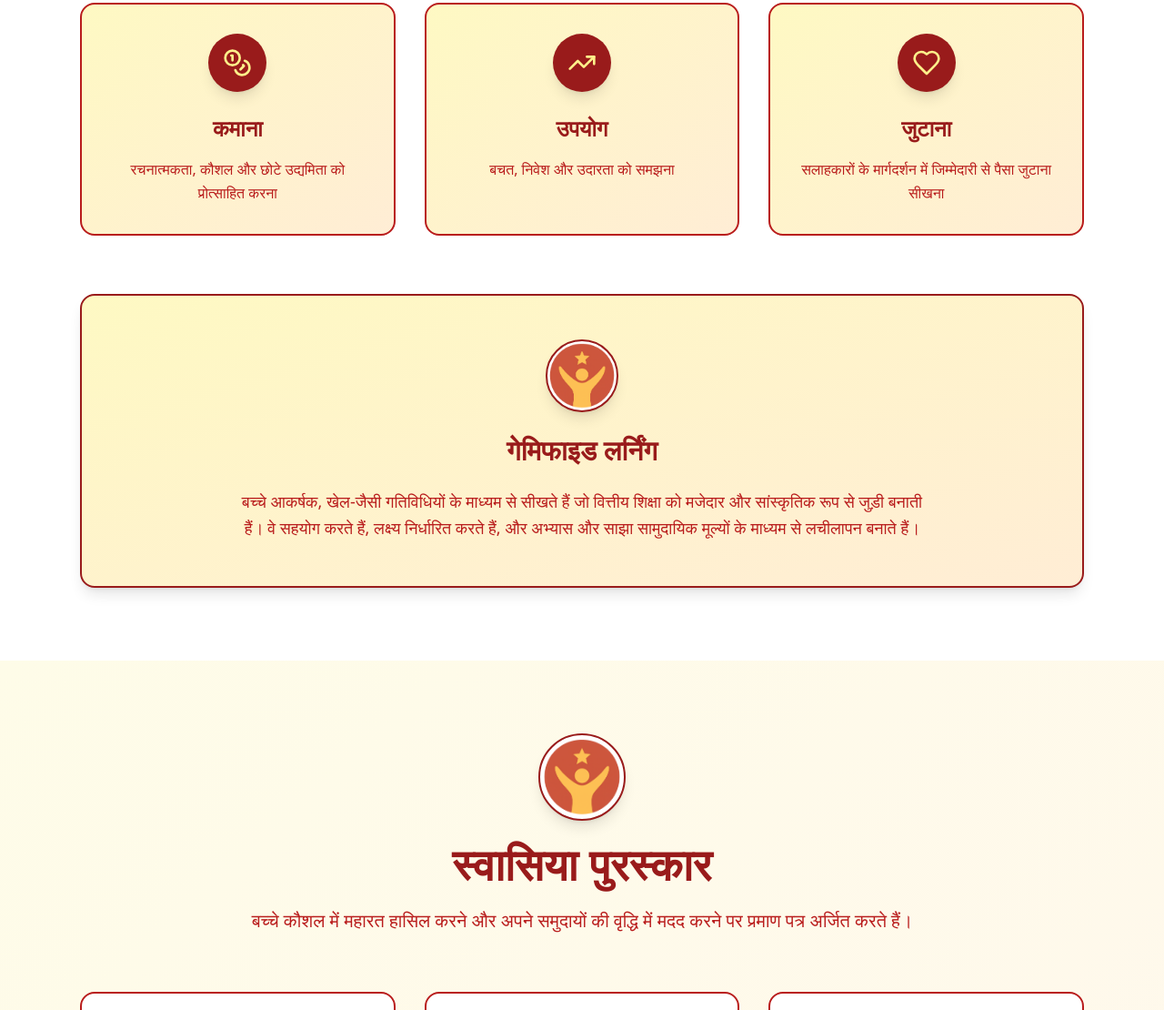
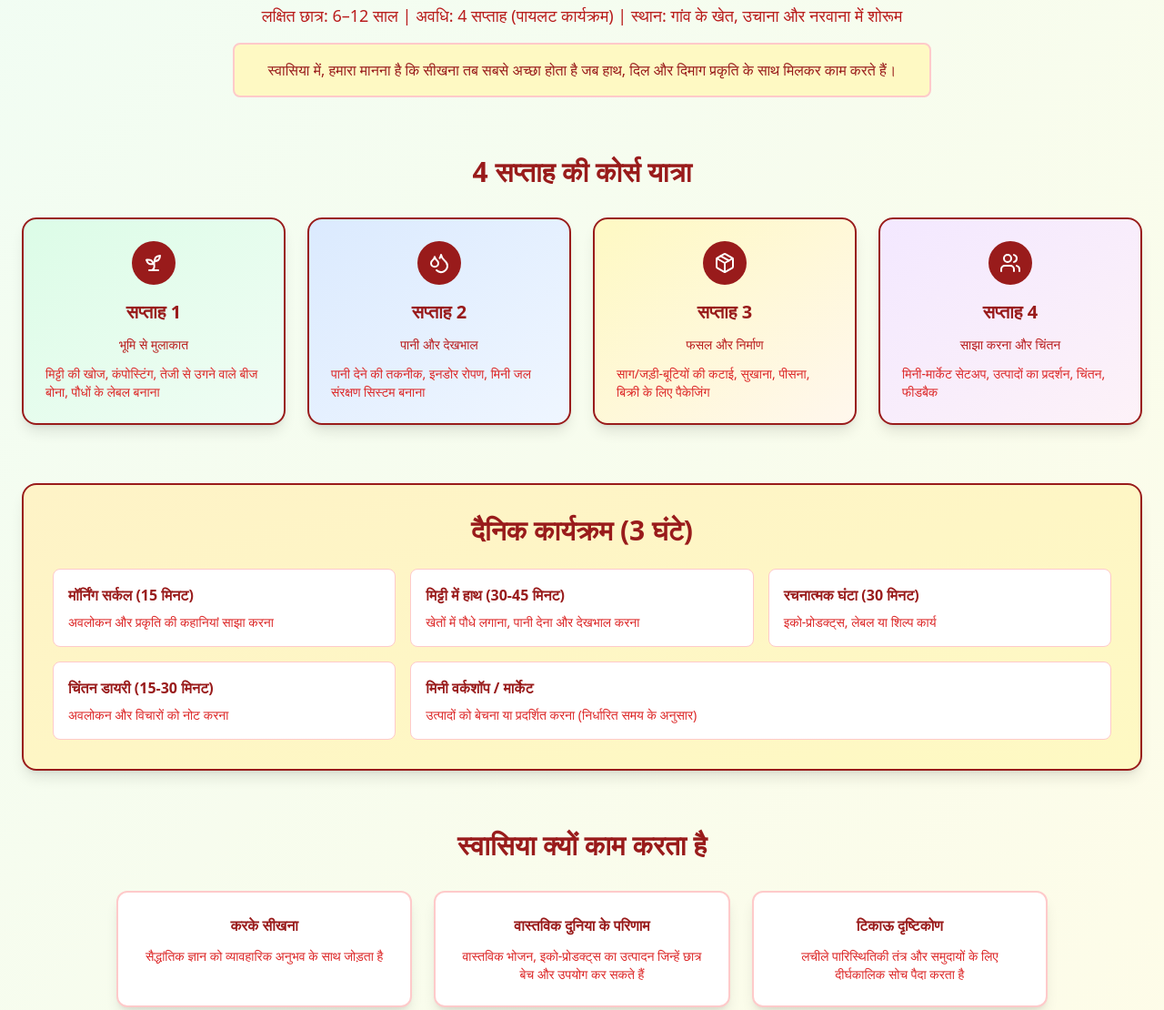
Before and after one commit to InventorSingh/swasia, an Astro site: page /swasia/hi in a window 1280 px wide. Shown: the part 1069-2179 px from the top of the page at 91% size. Built offline with nearby package versions, Linux system fonts and the light colour scheme; Astro itself is replaced by a stand-in of ours.

Commit message:
Swasia school

```diff
--- /dev/null
+++ b/src/components/NatureCourse.tsx
@@ -0,0 +1,170 @@
+import React from 'react';
+import { Sprout, Droplets, Package, Users } from 'lucide-react';
+import { useTranslation } from '../utils/translations';
+
+interface NatureCourseProps {
+  locale?: 'en' | 'hi';
+}
+
+export default function NatureCourse({ locale = 'hi' }: NatureCourseProps) {
+  const { t } = useTranslation(locale);
+
+  return (
+    <section id="nature-course-section" className="py-20 bg-gradient-to-br from-green-50 to-yellow-50">
+      <div className="container mx-auto px-6">
+
+        {/* Header */}
+        <div className="text-center mb-16">
+          <div className="w-24 h-24 rounded-full mx-auto mb-6 border-2 border-red-800 shadow-lg overflow-hidden bg-white flex items-center justify-center">
+            <img
+              src="/swasia/swasia-logo.png"
+              alt="Swasia Logo"
+              className="w-28 h-28 object-cover"
+            />
+          </div>
+
+          <h2 className="text-4xl md:text-5xl font-bold text-red-800 mb-6">
+            {t('natureCourseTitle')}
+          </h2>
+          <div className="max-w-3xl mx-auto mb-8">
+            <p className="text-lg text-red-700 mb-4">
+              {t('natureCourseSubtitle')}
+            </p>
+            <div className="bg-yellow-100 rounded-lg p-4 border-2 border-red-200">
+              <p className="text-red-800 font-medium">
+                {t('courseBasics')}
+              </p>
+            </div>
+          </div>
+        </div>
+
+        {/* 4-Week Course Overview */}
+        <div className="mb-16">
+          <h3 className="text-3xl font-bold text-red-800 mb-8 text-center">
+            {t('courseOverviewTitle')}
+          </h3>
+
+          <div className="grid md:grid-cols-2 lg:grid-cols-4 gap-6">
+            {/* Week 1 */}
+            <div className="bg-gradient-to-br from-green-100 to-green-50 rounded-2xl p-6 border-2 border-red-800 shadow-lg">
+              <div className="flex items-center justify-center w-12 h-12 bg-red-800 rounded-full mb-4 mx-auto">
+                <Sprout className="w-6 h-6 text-white" />
+              </div>
+              <h4 className="text-xl font-bold text-red-800 mb-3 text-center">
+                {t('week1Title')}
+              </h4>
+              <p className="text-red-700 text-sm mb-3 text-center font-medium">
+                {t('week1Theme')}
+              </p>
+              <p className="text-red-600 text-sm">
+                {t('week1Activities')}
+              </p>
+            </div>
+
+            {/* Week 2 */}
+            <div className="bg-gradient-to-br from-blue-100 to-blue-50 rounded-2xl p-6 border-2 border-red-800 shadow-lg">
+              <div className="flex items-center justify-center w-12 h-12 bg-red-800 rounded-full mb-4 mx-auto">
+                <Droplets className="w-6 h-6 text-white" />
+              </div>
+              <h4 className="text-xl font-bold text-red-800 mb-3 text-center">
+                {t('week2Title')}
+              </h4>
+              <p className="text-red-700 text-sm mb-3 text-center font-medium">
+                {t('week2Theme')}
+              </p>
+              <p className="text-red-600 text-sm">
+                {t('week2Activities')}
+              </p>
+            </div>
+
+            {/* Week 3 */}
+            <div className="bg-gradient-to-br from-yellow-100 to-orange-50 rounded-2xl p-6 border-2 border-red-800 shadow-lg">
+              <div className="flex items-center justify-center w-12 h-12 bg-red-800 rounded-full mb-4 mx-auto">
+                <Package className="w-6 h-6 text-white" />
+              </div>
+              <h4 className="text-xl font-bold text-red-800 mb-3 text-center">
+                {t('week3Title')}
+              </h4>
+              <p className="text-red-700 text-sm mb-3 text-center font-medium">
+                {t('week3Theme')}
+              </p>
+              <p className="text-red-600 text-sm">
+                {t('week3Activities')}
+              </p>
+            </div>
+
+            {/* Week 4 */}
+            <div className="bg-gradient-to-br from-purple-100 to-pink-50 rounded-2xl p-6 border-2 border-red-800 shadow-lg">
+              <div className="flex items-center justify-center w-12 h-12 bg-red-800 rounded-full mb-4 mx-auto">
+                <Users className="w-6 h-6 text-white" />
+              </div>
+              <h4 className="text-xl font-bold text-red-800 mb-3 text-center">
+                {t('week4Title')}
+              </h4>
+              <p className="text-red-700 text-sm mb-3 text-center font-medium">
+                {t('week4Theme')}
+              </p>
+              <p className="text-red-600 text-sm">
+                {t('week4Activities')}
+              </p>
+            </div>
+          </div>
+        </div>
+
+        {/* Daily Schedule */}
+        <div className="mb-16">
+          <div className="bg-gradient-to-br from-amber-100 to-yellow-100 rounded-2xl p-8 border-2 border-red-800 shadow-lg">
+            <h3 className="text-3xl font-bold text-red-800 mb-6 text-center">
+              {t('dailyScheduleTitle')}
+            </h3>
+            <div className="grid md:grid-cols-2 lg:grid-cols-3 gap-4">
+              <div className="bg-white rounded-lg p-4 border border-red-200">
+                <h4 className="font-bold text-red-800 mb-2">{t('morningCircle')}</h4>
+                <p className="text-red-600 text-sm">{t('morningCircleDesc')}</p>
+              </div>
+              <div className="bg-white rounded-lg p-4 border border-red-200">
+                <h4 className="font-bold text-red-800 mb-2">{t('handsInSoil')}</h4>
+                <p className="text-red-600 text-sm">{t('handsInSoilDesc')}</p>
+              </div>
+              <div className="bg-white rounded-lg p-4 border border-red-200">
+                <h4 className="font-bold text-red-800 mb-2">{t('creativeHour')}</h4>
+                <p className="text-red-600 text-sm">{t('creativeHourDesc')}</p>
+              </div>
+              <div className="bg-white rounded-lg p-4 border border-red-200">
+                <h4 className="font-bold text-red-800 mb-2">{t('reflectionJournal')}</h4>
+                <p className="text-red-600 text-sm">{t('reflectionJournalDesc')}</p>
+              </div>
+              <div className="bg-white rounded-lg p-4 border border-red-200 md:col-span-2 lg:col-span-2">
+                <h4 className="font-bold text-red-800 mb-2">{t('miniWorkshops')}</h4>
+                <p className="text-red-600 text-sm">{t('miniWorkshopsDesc')}</p>
+              </div>
+            </div>
+          </div>
+        </div>
+
+        {/* Why Swasia Works */}
+        <div className="text-center">
+          <h3 className="text-3xl font-bold text-red-800 mb-8">
+            {t('whySwasiaWorksTitle')}
+          </h3>
+
+          <div className="grid md:grid-cols-2 lg:grid-cols-3 gap-6 max-w-5xl mx-auto">
+            <div className="bg-white rounded-xl p-6 shadow-lg border-2 border-red-200">
+              <h4 className="font-bold text-red-800 mb-3">{t('learningByDoing')}</h4>
+              <p className="text-red-600 text-sm">{t('learningByDoingDesc')}</p>
+            </div>
+            <div className="bg-white rounded-xl p-6 shadow-lg border-2 border-red-200">
+              <h4 className="font-bold text-red-800 mb-3">{t('realWorldOutputs')}</h4>
+              <p className="text-red-600 text-sm">{t('realWorldOutputsDesc')}</p>
+            </div>
+            <div className="bg-white rounded-xl p-6 shadow-lg border-2 border-red-200">
+              <h4 className="font-bold text-red-800 mb-3">{t('sustainableVision')}</h4>
+              <p className="text-red-600 text-sm">{t('sustainableVisionDesc')}</p>
+            </div>
+          </div>
+        </div>
+
+      </div>
+    </section>
+  );
+}
--- a/src/pages/en/index.astro
+++ b/src/pages/en/index.astro
@@ -1,7 +1,7 @@
 ---
 import Layout from '../../layouts/Layout.astro';
 import Hero from '../../components/Hero.astro';
-import PaisaProgram from '../../components/PaisaProgram';
+import NatureCourse from '../../components/NatureCourse';
 import AwardsProgram from '../../components/AwardsProgram';
 import SupportSwasia from '../../components/SupportSwasia';
 import ContactSection from '../../components/ContactSection';
@@ -9,7 +9,7 @@ import ContactSection from '../../components/ContactSection';
 
 <Layout title="Swasia - Today's Childhood, Tomorrow's Prosperous India">
   <Hero locale="en" />
-  <PaisaProgram locale="en" />
+  <NatureCourse locale="en" />
   <AwardsProgram locale="en" />
   <SupportSwasia locale="en" />
   <ContactSection locale="en" />
--- a/src/pages/hi/index.astro
+++ b/src/pages/hi/index.astro
@@ -1,7 +1,7 @@
 ---
 import Layout from '../../layouts/Layout.astro';
 import Hero from '../../components/Hero.astro';
-import PaisaProgram from '../../components/PaisaProgram';
+import NatureCourse from '../../components/NatureCourse';
 import AwardsProgram from '../../components/AwardsProgram';
 import SupportSwasia from '../../components/SupportSwasia';
 import ContactSection from '../../components/ContactSection';
@@ -9,7 +9,7 @@ import ContactSection from '../../components/ContactSection';
 
 <Layout title="स्वासिया - आज का बचपन, कल का समृद्ध भारत">
   <Hero locale="hi" />
-  <PaisaProgram locale="hi" />
+  <NatureCourse locale="hi" />
   <AwardsProgram locale="hi" />
   <SupportSwasia locale="hi" />
   <ContactSection locale="hi" />
--- a/src/pages/index.astro
+++ b/src/pages/index.astro
@@ -1,7 +1,7 @@
 ---
 import Layout from '../layouts/Layout.astro';
 import Hero from '../components/Hero.astro';
-import PaisaProgram from '../components/PaisaProgram';
+import NatureCourse from '../components/NatureCourse';
 import AwardsProgram from '../components/AwardsProgram';
 import SupportSwasia from '../components/SupportSwasia';
 import ContactSection from '../components/ContactSection';
@@ -9,7 +9,7 @@ import ContactSection from '../components/ContactSection';
 
 <Layout title="स्वासिया - आज का बचपन, कल का समृद्ध भारत">
   <Hero locale="hi" />
-  <PaisaProgram locale="hi" />
+  <NatureCourse locale="hi" />
   <AwardsProgram locale="hi" />
   <SupportSwasia locale="hi" />
   <ContactSection locale="hi" />
--- a/src/utils/translations.ts
+++ b/src/utils/translations.ts
@@ -5,10 +5,46 @@ export const translations = {
     heroTitle: "SWASIA",
     heroQuote: "Building the future together, one child at a time.",
     heroMission: "Empowering children with practical skills that create opportunities and strengthen communities.",
-    paisaCourseTitle: "Foundation Course: Paisa",
-    paisaCourseDesc: "Teaching children practical money skills that build confidence, create opportunities, and strengthen villages.",
-    learnPaisaBtn: "Learn About Paisa",
+    foundationCourseTitle: "Foundation Course: Grow with Nature",
+    foundationCourseDesc: "Ages 6-12 learn agriculture, entrepreneurship, and sustainability through hands-on experience from seeds to harvest.",
+    learnMoreBtn: "Learn More",
     viewAwardsBtn: "View Awards Program",
+
+    // Nature Course
+    natureCourseTitle: "Foundation Course: Grow with Nature",
+    natureCourseSubtitle: "Target Students: Ages 6–12 | Duration: 4 Weeks (Pilot Program) | Locations: Village Plots, Showrooms in Uchana & Narwana",
+    courseBasics: "At Swasia, we believe learning is best when hands, hearts, and minds work together with nature.",
+    courseOverviewTitle: "4-Week Course Journey",
+    week1Title: "Week 1",
+    week1Theme: "Meet the Land",
+    week1Activities: "Soil exploration, composting, planting fast-growing seeds, making plant labels",
+    week2Title: "Week 2",
+    week2Theme: "Water & Care",
+    week2Activities: "Watering techniques, indoor planting, building mini water-saving systems",
+    week3Title: "Week 3",
+    week3Theme: "Harvest & Make",
+    week3Activities: "Harvesting greens/herbs, drying, grinding, packaging for sale",
+    week4Title: "Week 4",
+    week4Theme: "Share & Reflect",
+    week4Activities: "Mini-market setup, showcase products, reflection, feedback",
+    dailyScheduleTitle: "Daily Schedule (3 Hours)",
+    morningCircle: "Morning Circle (15 min)",
+    morningCircleDesc: "Share observations and nature stories",
+    handsInSoil: "Hands in Soil (30-45 min)",
+    handsInSoilDesc: "Plant, water, and care for plots",
+    creativeHour: "Creative Hour (30 min)",
+    creativeHourDesc: "Eco-products, labels, or crafts",
+    reflectionJournal: "Reflection Journal (15-30 min)",
+    reflectionJournalDesc: "Note observations and ideas",
+    miniWorkshops: "Mini Workshops / Market",
+    miniWorkshopsDesc: "Sell or showcase products (as scheduled)",
+    whySwasiaWorksTitle: "Why Swasia Works",
+    learningByDoing: "Learning by Doing",
+    learningByDoingDesc: "Combines theoretical knowledge with practical hands-on experience",
+    realWorldOutputs: "Real-World Outputs",
+    realWorldOutputsDesc: "Produces actual food, eco-products that students can sell and use",
+    sustainableVision: "Sustainable Vision",
+    sustainableVisionDesc: "Instills long-term thinking for resilient ecosystems and communities",
 
     // Paisa Program
     paisaProgramTitle: "Foundation Course: Paisa",
@@ -23,17 +59,17 @@ export const translations = {
     gamifiedLearningDesc: "Children learn through engaging, game-like activities that make financial education fun and culturally rooted. They collaborate, set goals, and build resilience through practice and shared community values.",
 
     // Awards Program
-    awardsTitle: "SWASIA AWARDS",
-    awardsDesc: "Children earn certificates as they master skills and help their communities grow.",
+    awardsTitle: "SWASIA NATURE AWARDS",
+    awardsDesc: "Children earn certificates as they master agricultural skills and help their communities grow.",
     bronzeLevel: "Bronze Level",
     silverLevel: "Silver Level",
     goldLevel: "Gold Level",
-    paisaBasics: "Paisa Basics",
-    smartManagement: "Smart Management",
-    communityLeader: "Community Leader",
-    bronzeDesc: "Understanding money fundamentals and basic earning skills",
-    silverDesc: "Mastering savings, budgeting, and investment principles",
-    goldDesc: "Leading projects that benefit others and raise funds responsibly",
+    paisaBasics: "Nature Explorer",
+    smartManagement: "Garden Guardian",
+    communityLeader: "Eco Entrepreneur",
+    bronzeDesc: "Understanding soil, seeds, and basic plant care fundamentals",
+    silverDesc: "Mastering composting, water conservation, and sustainable growing",
+    goldDesc: "Leading projects that create eco-products and support community gardens",
     buildingLeadersTitle: "Building Tomorrow's Leaders",
     buildingLeadersDesc: "Through hands-on learning and community connection, children develop confidence, skills, and the wisdom to create positive change in their villages.",
     sponsorName: "— Gurprit Singh, Sponsor —",
@@ -62,10 +98,46 @@ export const translations = {
     heroTitle: "स्वासिया",
     heroQuote: "आज का बचपन, कल का समृद्ध भारत।",
     heroMission: "बच्चों को व्यावहारिक कौशल के साथ सशक्त बनाना जो अवसर पैदा करते हैं और समुदायों को मजबूत बनाते हैं।",
-    paisaCourseTitle: "आधारभूत पाठ्यक्रम: पैसा",
-    paisaCourseDesc: "बच्चों को व्यावहारिक पैसे के कौशल सिखाना जो आत्मविश्वास बढ़ाते हैं, अवसर पैदा करते हैं, और गांवों को मजबूत बनाते हैं।",
-    learnPaisaBtn: "पैसे के बारे में जानें",
+    foundationCourseTitle: "आधारभूत पाठ्यक्रम: प्रकृति के साथ बढ़ना",
+    foundationCourseDesc: "6-12 साल के बच्चे बीज से फसल तक के व्यावहारिक अनुभव के माध्यम से कृषि, उद्यमिता और स्थिरता सीखते हैं।",
+    learnMoreBtn: "और जानें",
     viewAwardsBtn: "पुरस्कार कार्यक्रम देखें",
+
+    // Nature Course
+    natureCourseTitle: "आधारभूत पाठ्यक्रम: प्रकृति के साथ बढ़ना",
+    natureCourseSubtitle: "लक्षित छात्र: 6–12 साल | अवधि: 4 सप्ताह (पायलट कार्यक्रम) | स्थान: गांव के खेत, उचाना और नरवाना में शोरूम",
+    courseBasics: "स्वासिया में, हमारा मानना है कि सीखना तब सबसे अच्छा होता है जब हाथ, दिल और दिमाग प्रकृति के साथ मिलकर काम करते हैं।",
+    courseOverviewTitle: "4 सप्ताह की कोर्स यात्रा",
+    week1Title: "सप्ताह 1",
+    week1Theme: "भूमि से मुलाकात",
+    week1Activities: "मिट्टी की खोज, कंपोस्टिंग, तेजी से उगने वाले बीज बोना, पौधों के लेबल बनाना",
+    week2Title: "सप्ताह 2",
+    week2Theme: "पानी और देखभाल",
+    week2Activities: "पानी देने की तकनीक, इनडोर रोपण, मिनी जल संरक्षण सिस्टम बनाना",
+    week3Title: "सप्ताह 3",
+    week3Theme: "फसल और निर्माण",
+    week3Activities: "साग/जड़ी-बूटियों की कटाई, सुखाना, पीसना, बिक्री के लिए पैकेजिंग",
+    week4Title: "सप्ताह 4",
+    week4Theme: "साझा करना और चिंतन",
+    week4Activities: "मिनी-मार्केट सेटअप, उत्पादों का प्रदर्शन, चिंतन, फीडबैक",
+    dailyScheduleTitle: "दैनिक कार्यक्रम (3 घंटे)",
+    morningCircle: "मॉर्निंग सर्कल (15 मिनट)",
+    morningCircleDesc: "अवलोकन और प्रकृति की कहानियां साझा करना",
+    handsInSoil: "मिट्टी में हाथ (30-45 मिनट)",
+    handsInSoilDesc: "खेतों में पौधे लगाना, पानी देना और देखभाल करना",
+    creativeHour: "रचनात्मक घंटा (30 मिनट)",
+    creativeHourDesc: "इको-प्रोडक्ट्स, लेबल या शिल्प कार्य",
+    reflectionJournal: "चिंतन डायरी (15-30 मिनट)",
+    reflectionJournalDesc: "अवलोकन और विचारों को नोट करना",
+    miniWorkshops: "मिनी वर्कशॉप / मार्केट",
+    miniWorkshopsDesc: "उत्पादों को बेचना या प्रदर्शित करना (निर्धारित समय के अनुसार)",
+    whySwasiaWorksTitle: "स्वासिया क्यों काम करता है",
+    learningByDoing: "करके सीखना",
+    learningByDoingDesc: "सैद्धांतिक ज्ञान को व्यावहारिक अनुभव के साथ जोड़ता है",
+    realWorldOutputs: "वास्तविक दुनिया के परिणाम",
+    realWorldOutputsDesc: "वास्तविक भोजन, इको-प्रोडक्ट्स का उत्पादन जिन्हें छात्र बेच और उपयोग कर सकते हैं",
+    sustainableVision: "टिकाऊ दृष्टिकोण",
+    sustainableVisionDesc: "लचीले पारिस्थितिकी तंत्र और समुदायों के लिए दीर्घकालिक सोच पैदा करता है",
 
     // Paisa Program
     paisaProgramTitle: "आधारभूत पाठ्यक्रम: पैसा",
@@ -80,17 +152,17 @@ export const translations = {
     gamifiedLearningDesc: "बच्चे आकर्षक, खेल-जैसी गतिविधियों के माध्यम से सीखते हैं जो वित्तीय शिक्षा को मजेदार और सांस्कृतिक रूप से जुड़ी बनाती हैं। वे सहयोग करते हैं, लक्ष्य निर्धारित करते हैं, और अभ्यास और साझा सामुदायिक मूल्यों के माध्यम से लचीलापन बनाते हैं।",
 
     // Awards Program
-    awardsTitle: "स्वासिया पुरस्कार",
-    awardsDesc: "बच्चे कौशल में महारत हासिल करने और अपने समुदायों की वृद्धि में मदद करने पर प्रमाण पत्र अर्जित करते हैं।",
+    awardsTitle: "स्वासिया प्रकृति पुरस्कार",
+    awardsDesc: "बच्चे कृषि कौशल में महारत हासिल करने और अपने समुदायों की वृद्धि में मदद करने पर प्रमाण पत्र अर्जित करते हैं।",
     bronzeLevel: "कांस्य स्तर",
     silverLevel: "रजत स्तर",
     goldLevel: "स्वर्ण स्तर",
-    paisaBasics: "पैसे की मूल बातें",
-    smartManagement: "स्मार्ट प्रबंधन",
-    communityLeader: "समुदायिक नेता",
-    bronzeDesc: "पैसे की मूलभूत समझ और बुनियादी कमाई के कौशल",
-    silverDesc: "बचत, बजट और निवेश के सिद्धांतों में महारत",
-    goldDesc: "ऐसी परियोजनाओं का नेतृत्व करना जो दूसरों को लाभ पहुंचाती हैं और जिम्मेदारी से फंड जुटाती हैं",
+    paisaBasics: "प्रकृति खोजकर्ता",
+    smartManagement: "बगीचा संरक्षक",
+    communityLeader: "इको उद्यमी",
+    bronzeDesc: "मिट्टी, बीज और बुनियादी पौधों की देखभाल की समझ",
+    silverDesc: "कंपोस्टिंग, जल संरक्षण और टिकाऊ खेती में महारत",
+    goldDesc: "ऐसी परियोजनाओं का नेतृत्व करना जो इको-प्रोडक्ट्स बनाती हैं और सामुदायिक बगीचों का समर्थन करती हैं",
     buildingLeadersTitle: "कल के नेताओं का निर्माण",
     buildingLeadersDesc: "व्यावहारिक शिक्षा और सामुदायिक संपर्क के माध्यम से, बच्चे आत्मविश्वास, कौशल और अपने गांवों में सकारात्मक बदलाव लाने की बुद्धि विकसित करते हैं।",
     sponsorName: "— गुरप्रीत सिंह, प्रायोजक —",
```
Also changed, not shown: src/components/HeroSection.tsx (+6 -6 lines).
